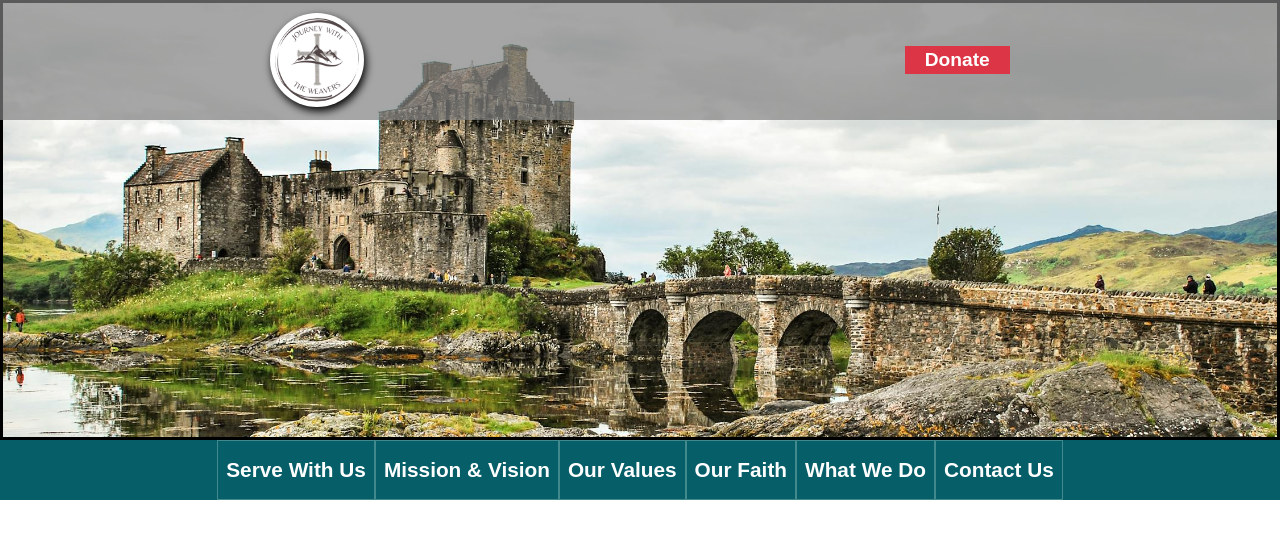
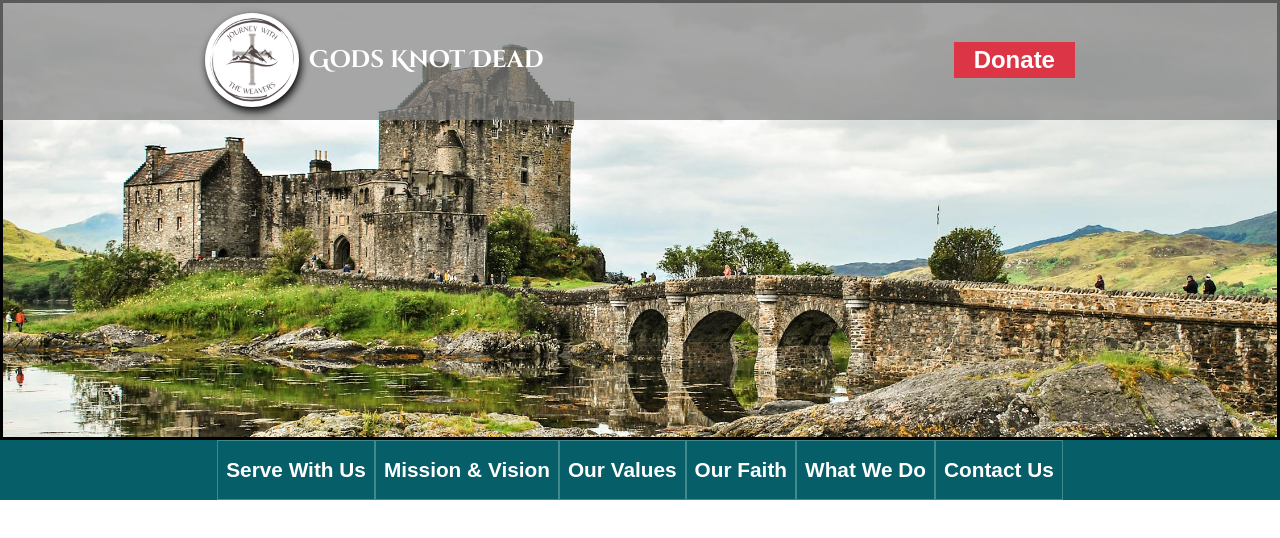
Before and after one commit to SampledGinger22/KnotWeb, a React (Vite) app: page / in a window 1280 px wide. Shown: the top 538 px of the page. Built offline with nearby package versions, Linux system fonts and the light colour scheme; a web font is replaced by a local one.

Commit message:
Added header text

```diff
--- a/src/components/Header.jsx
+++ b/src/components/Header.jsx
@@ -9,7 +9,10 @@ const Header = ({ isGiveVisible, toggleGivePopup }) => {
     <div>
       <img src={CastleImage} alt="Castle" className="backgroundImg" />
       <div className="top-overlay">
-        <img src={Logo} className="logo" />
+        <div className="logoContainer">
+          <img src={Logo} className="logo" />
+          <h1 className="header-title">Gods Knot Dead</h1>
+        </div>
         <button className="give-now-button" onClick={toggleGivePopup}>
           Donate
         </button>
--- a/src/style/Header.css
+++ b/src/style/Header.css
@@ -50,7 +50,6 @@
     z-index: 1; /* Ensure it appears above the background image */
     height: 60px; /* Explicitly set height */
     min-height: fit-content;
-    buffer: 0;
     box-sizing: border-box; /* Ensure padding and border are included in the element's dimensions */
 }
 
@@ -125,7 +124,7 @@
     height: calc(fit-content + 6px); /* Scale the button to fit content */
     padding: 0 20px; /* Adjust padding for consistent height */
     font-family: 'Belleza', sans-serif;
-    font-size: 1.2rem;
+    font-size: 1.5rem;
     font-weight: bold;
     color: white;
     text-decoration: none;
@@ -154,6 +153,24 @@
     font-weight: bold;
 }
 
+.logoContainer {
+    display: flex;
+    flex-direction: row;
+    justify-content: center;
+    align-items: center;
+    width: fit-content;
+    height: 100%;
+}
+
+.header-title {
+    font-family: 'Cinzel Decorative', serif;
+    font-weight: 700;
+    font-size: 1.5rem;
+    color: white;
+    margin-left: 10px;
+    text-transform: none; /* Ensure text is not all caps */
+    text-align: center; /* Center the text horizontally */
+}
 
 /*     font-family: 'Cinzel Decorative', serif;
  */
```
